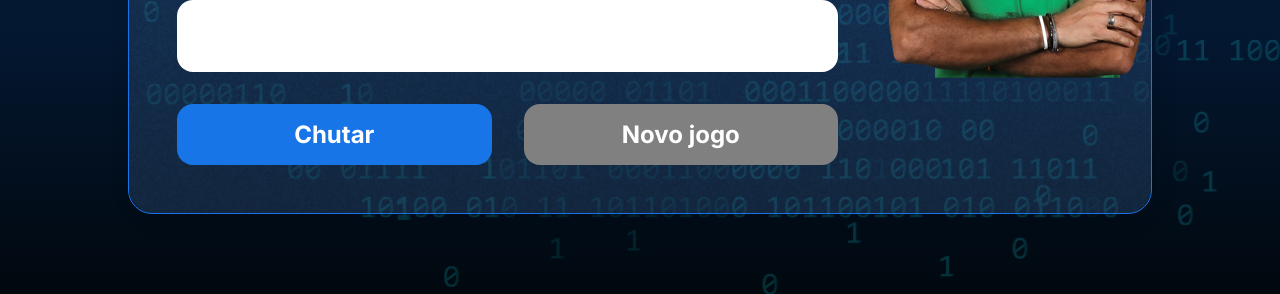
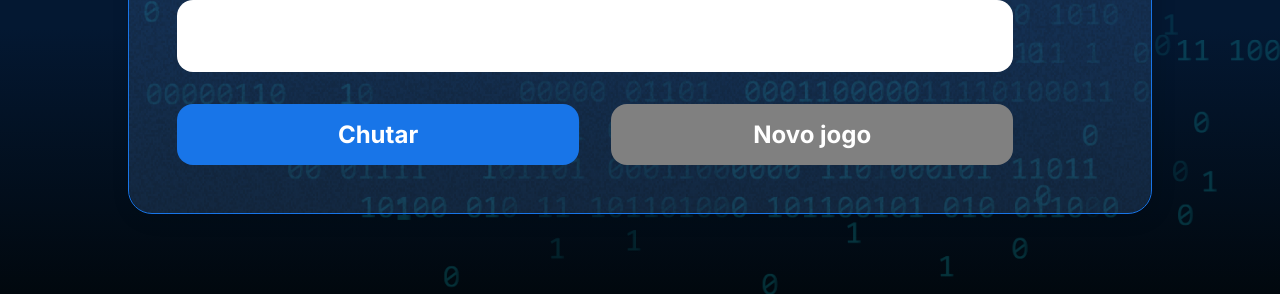
Before and after one commit to FernandoCairess/joguinho-de-logica, a plain HTML site: page index.html in a window 1280 px wide. Shown: the part 506-800 px from the top of the page. Drawn offline with Linux system fonts and the light colour scheme.

Commit message:
mudança foto

```diff
--- a/index.html
+++ b/index.html
@@ -28,7 +28,7 @@
                     <button onclick="reiniciarJogo()" id="reiniciar" class="container__botao" disabled>Novo jogo</button>
                 </div>
             </div>
-            <img src="./img/abel-ferreira.png" alt="abel-ferreira" class="container__imagem-pessoa" />
+
         </div>
     </div>
 
```
Also changed, not shown: img/abel-ferreira.png (deleted).
